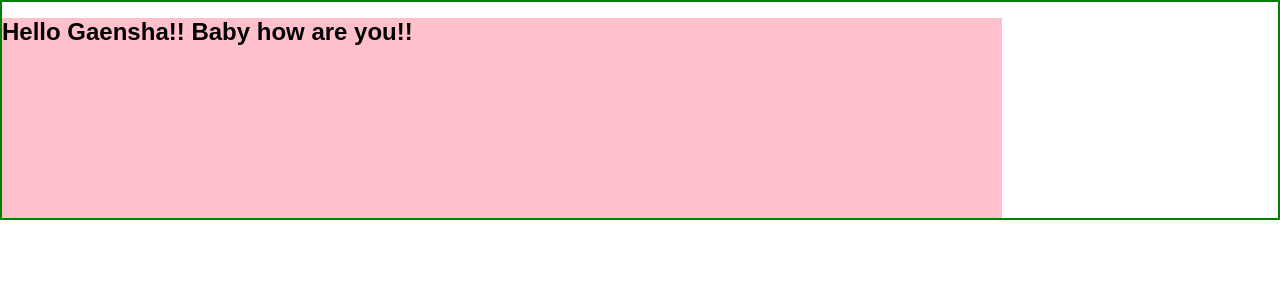
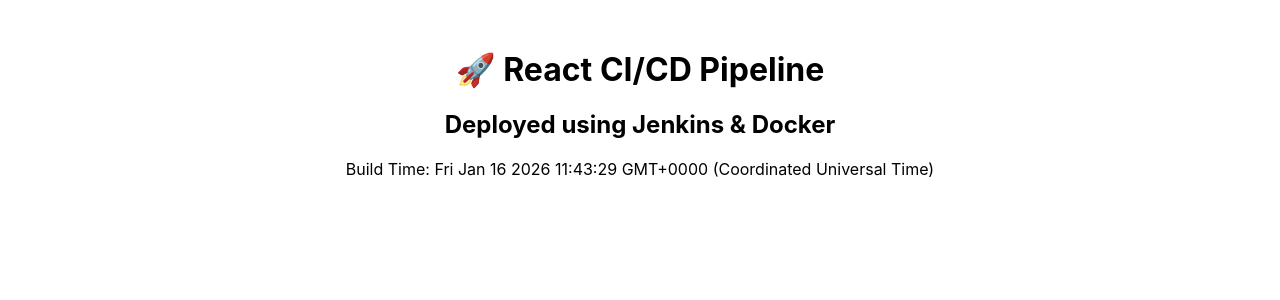
Before and after one commit to ganesha2208/AWS_FirstReact, a React (Create React App) app in the folder hello-ganesha/: page / in a window 1280 px wide. Shown: the top 300 px of the page. Built offline with nearby package versions, Linux system fonts and the light colour scheme.

Commit message:
jenskins pipline

```diff
--- a/hello-ganesha/src/App.js
+++ b/hello-ganesha/src/App.js
@@ -1,21 +1,11 @@
-import React from 'react'
-import "./App.css"
-
-const App = () => {
+function App() {
   return (
-    <div className='uper-div'>
-    <div className='main-div'>
-      <div>
-        <h1 className='header1'>
-          Hello Gaensha!!
-            Baby how are you!!
-        </h1>
-      </div>
-
-
+    <div style={{ textAlign: "center", marginTop: "50px" }}>
+      <h1>🚀 React CI/CD Pipeline</h1>
+      <h2>Deployed using Jenkins & Docker</h2>
+      <p>Build Time: {new Date().toString()}</p>
     </div>
-    </div>
-  )
+  );
 }
 
-export default App
+export default App;
```
